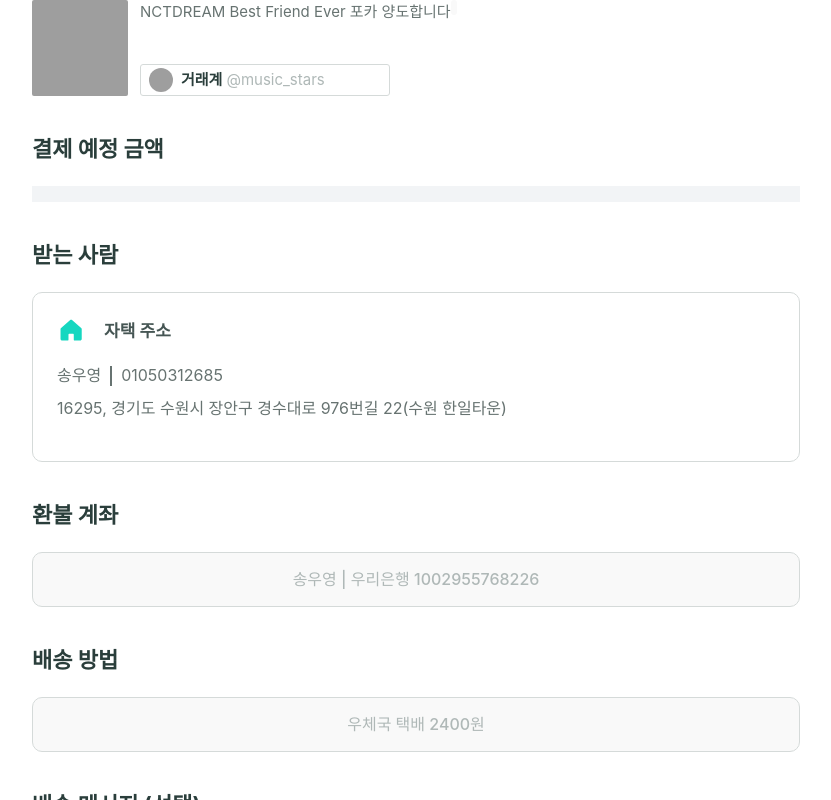
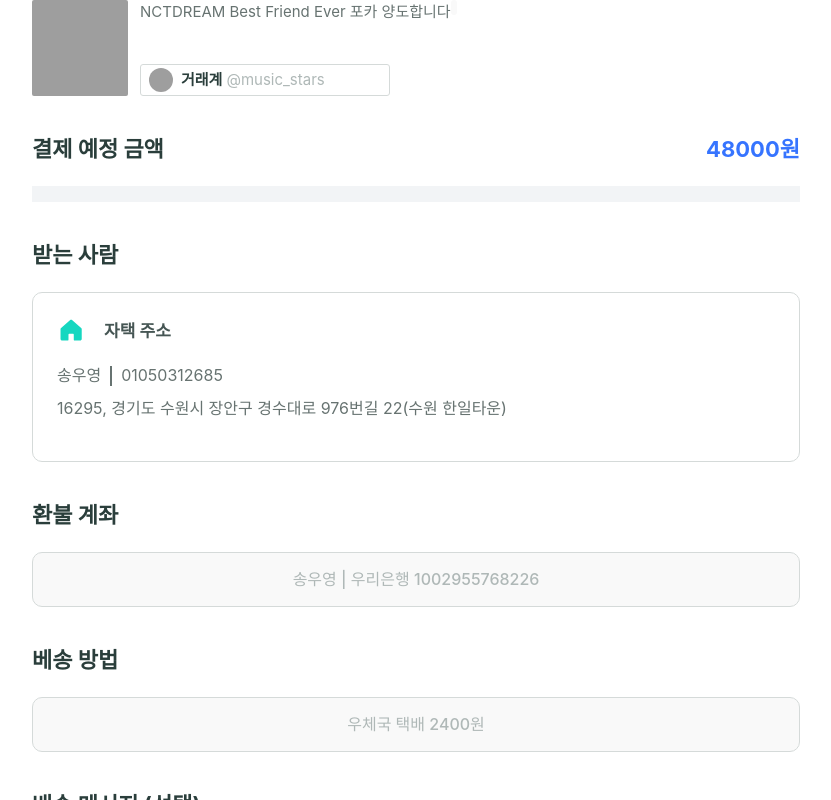
Before and after one commit to Team-JustPay/JustPay-Release-Client, a React (Create React App) app: page /pay in a window 1280 px wide. Shown: the whole page, without its empty margins (224-1055 px from the left). Built offline with nearby package versions, Linux system fonts and the light colour scheme; grey boxes are pictures that could not be loaded.

Commit message:
feat : 항목 title 공통 컴포넌트

```diff
--- /dev/null
+++ b/src/components/pay/Title.tsx
@@ -0,0 +1,18 @@
+import React from 'react';
+import styled from 'styled-components';
+
+interface TitleProps {
+  color: string;
+  content: string;
+}
+export default function Title({ color, content }: TitleProps) {
+  return <TitleContainer fontColor={color}>{content}</TitleContainer>;
+}
+
+const TitleContainer = styled.h1<{ fontColor: string }>`
+  color: ${({ fontColor }) => (fontColor === 'black' ? '#2A3E3B' : '#3674FF')};
+  font: ${({ theme }) => theme.fonts.B_22};
+  color: fontColor;
+  margin-bottom: 2.4rem;
+  margin-top: 4rem;
+`;
--- a/src/pages/Pay.tsx
+++ b/src/pages/Pay.tsx
@@ -5,6 +5,7 @@ import PostInformation from 'components/PostInformation';
 import AddressInformation from 'components/common/AddressInformation';
 import PayWarning from 'components/pay/PayWarning';
 import FullWidthButton from 'components/common/FullWidthButton';
+import Title from 'components/pay/Title';
 
 export default function Pay() {
   const dummyPost = {
@@ -26,32 +27,33 @@ export default function Pay() {
         postTitle={dummyPost.postTitle}
         postWriter={dummyPost.postWriter}
       />
-      <Title>결제 예정 금액</Title>
+      <TotalPay>
+        <Title color={'black'} content={'결제 예정 금액'} />
+        <Title color={'blue'} content={'48000원'} />
+      </TotalPay>
       <BorderLine />
-      <Title>받는 사람</Title>
+      <Title color={'black'} content={'받는 사람'} />
       <AddressInformation
         name={'송우영'}
         phone={'01050312685'}
         address={'16295, 경기도 수원시 장안구 경수대로 976번길 22(수원 한일타운)'}
       />
-      <Title>환불 계좌</Title>
+      <Title color={'black'} content={'환불 계좌'} />
       <FullWidthButton text={'송우영 | 우리은행 1002955768226'} color={'gray'} />
-      <Title>배송 방법</Title>
+      <Title color={'black'} content={'베송 방법'} />
       <FullWidthButton text={'우체국 택배 2400원'} color={'gray'} />
-      <Title>배송 메시지 (선택)</Title>
-      <Title>결제 수단</Title>
+      <Title color={'black'} content={'배송 메시지 (선택)'} />
+      <Title color={'black'} content={'결제 수단'} />
       <FullWidthButton text={'무통장 입금'} color={'justGreen'} />
-      <Title>결제 금액</Title>
+      <Title color={'black'} content={'결제 금액'} />
       <PayWarning />
     </Layout>
   );
 }
 
-const Title = styled.h1`
-  color: ${({ theme }) => theme.colors.black_green};
-  font: ${({ theme }) => theme.fonts.B_22};
-  margin-bottom: 2.4rem;
-  margin-top: 4rem;
+const TotalPay = styled.article`
+  display: flex;
+  justify-content: space-between;
 `;
 
 const BorderLine = styled.div`
```
